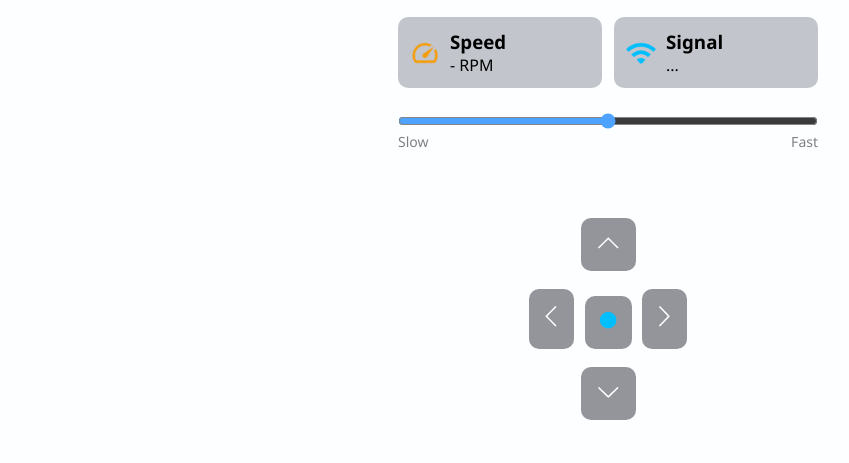
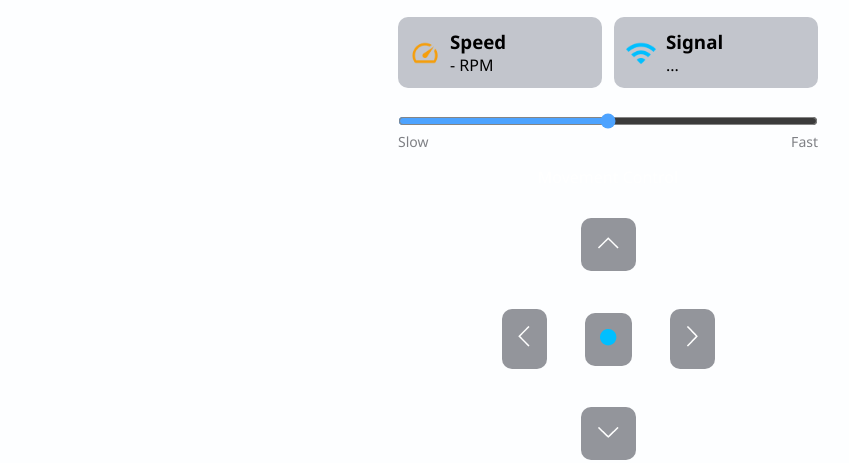
Before and after one commit to Mowah-Chibuike/Herbicide_Spraying_Robot, a plain HTML site: page index.html in a window 1280 px wide. Shown: the part 436-899 px from the top of the page, without its empty margins (32-881 px from the left). Before the commit the page ends 859 px from the top, so only its background shows below. Drawn offline with Linux system fonts and the light colour scheme.

Commit message:
increase gap between control buttons

```diff
--- a/styles.css
+++ b/styles.css
@@ -126,7 +126,7 @@ video {
   display: flex;
   flex-direction: column;
   align-items: center;
-  gap: 12px;
+  gap: 2rem;
 }
 
 button {
@@ -143,3 +143,10 @@ button {
 button:hover {
   background-color: #4da3ff;
 }
+
+.middle-row {
+  display: flex;
+  justify-content: center;
+  align-items: center;
+  gap: 2rem;
+}
```
